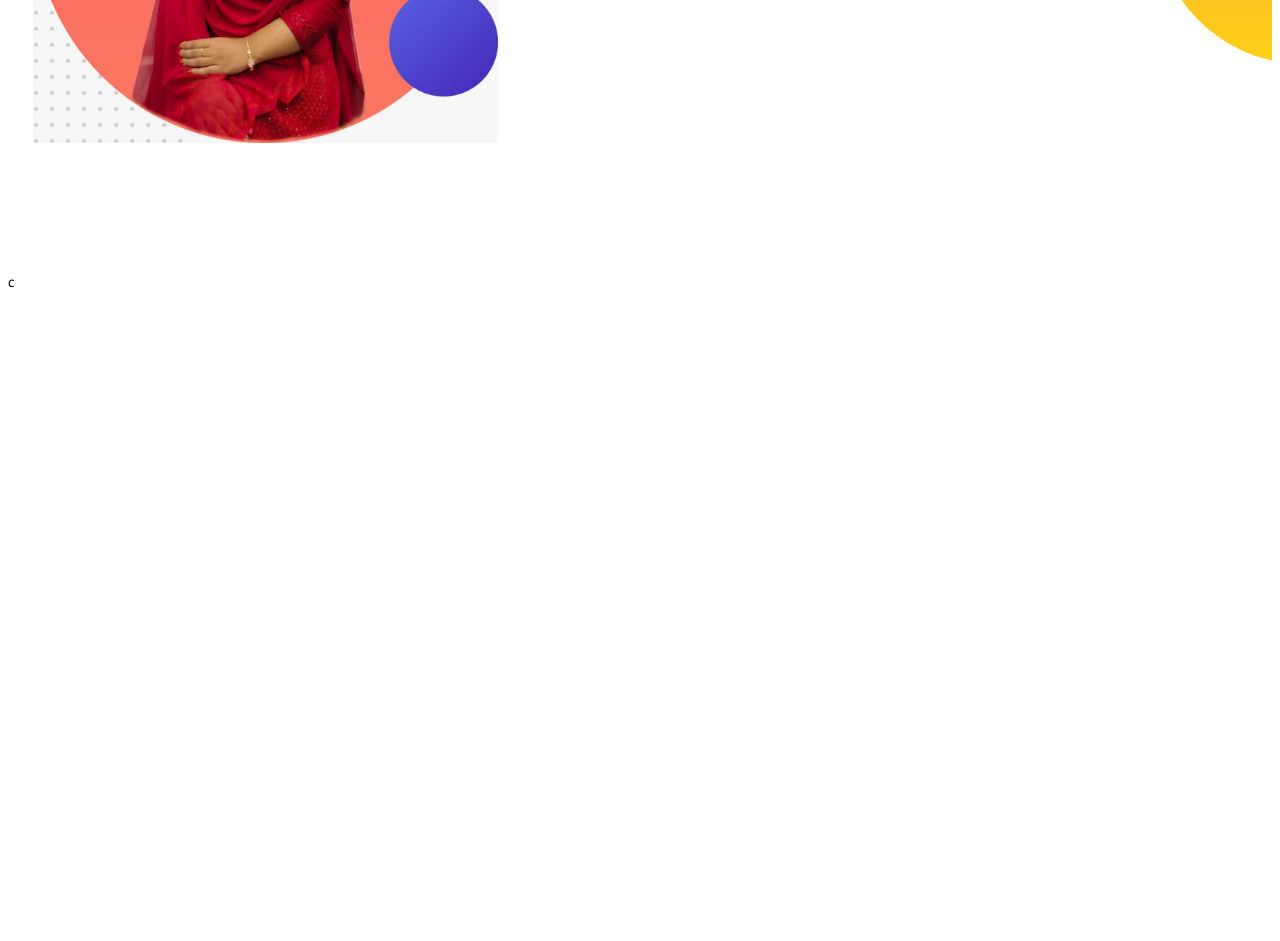
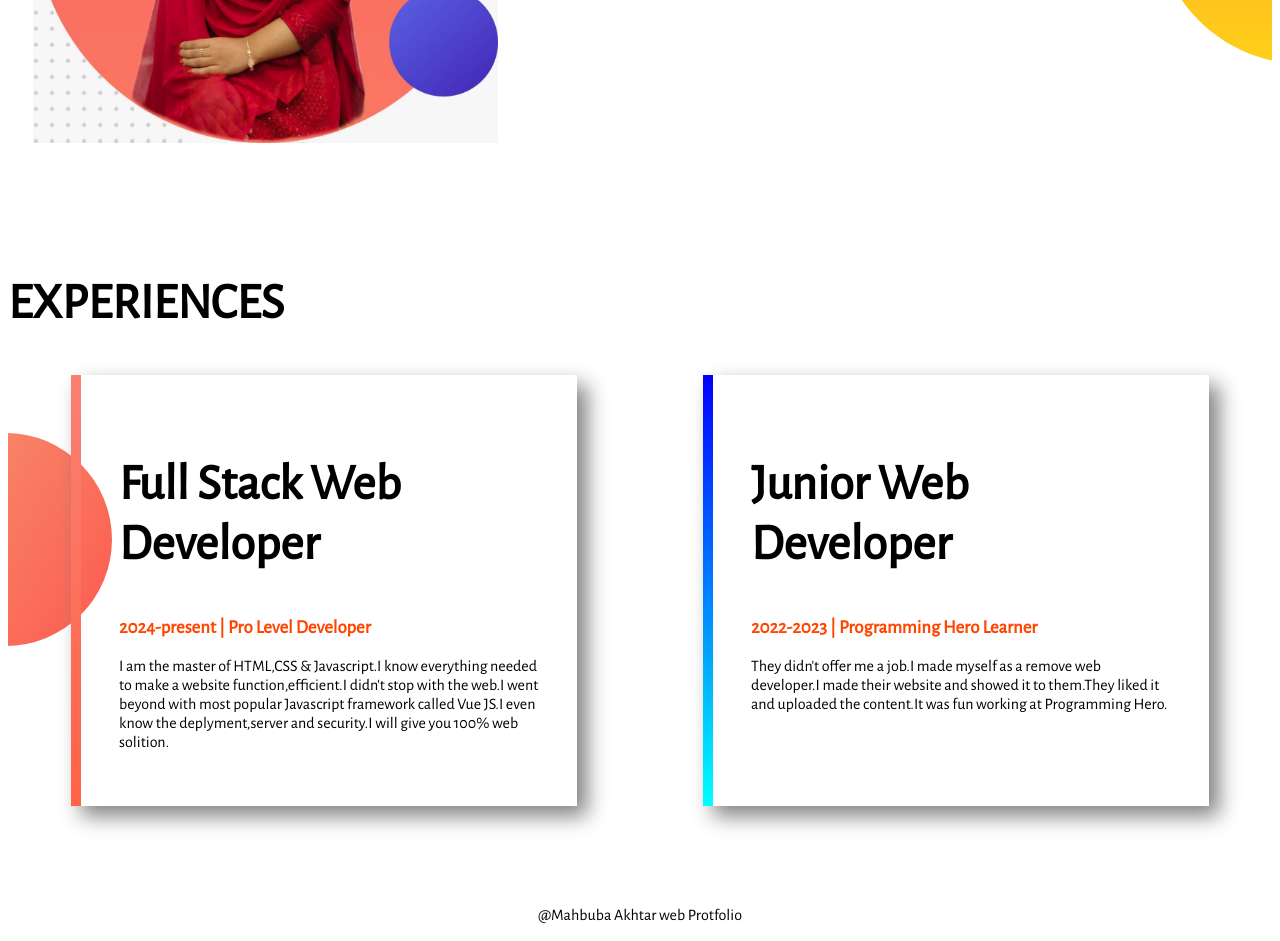
Before and after one commit to mahbubaAkhtar/developer-portfolio, a plain HTML site: page index.html in a window 1280 px wide. Shown: the part 966-1907 px from the top of the page. Before the commit the page ends 1266 px from the top, so only its background shows below. Drawn offline with nearby package versions, Linux system fonts and the light colour scheme.

Commit message:
update experience section

```diff
--- a/index.html
+++ b/index.html
@@ -11,9 +11,9 @@
     <link rel="stylesheet" href="style.css">
 </head>
 <body>
-    <section class="top-banner">
+    <section class="top-banner flexible">
         <div class="half-width">
-            <h1>WELCOME TO <br><span id="name-color">MAHBUBA AKHTAR'S </span> WORLD</h1>
+            <h1>WELCOME TO <br><span class="name-color">MAHBUBA AKHTAR'S </span> WORLD</h1>
             <h2>Summary about me</h2>
             <p>This is Mahbuba Akhtar.I'm learning professional web development with programming hero.Our instrutor is Jhanker Mahbub Sir.He is the world class best instrutor.Apart from this, I'm study in Bsc in software enginnering at Daffodil International University.</p>
             <a class="link-button" target="_blank" href="https://www.linkedin.com/in/umme-mahbuba-akhtar-jidni-8b5422200">Hire Me</a>
@@ -23,7 +23,7 @@
             <img src="images/jidni.jpeg" alt="Mahbuba's photo">
         </div>
     </section>
-    <section class="next-target">
+    <section class="next-target flexible">
         <div class="half-width">
             <img src="images/jidni-2.jpeg" alt="">
         </div>
@@ -33,7 +33,25 @@
             <p>I alreday learned the basic HTML & CSS.I can build any simple website.I can even teach my friends how to make simple website.My goal is to build 3 websites & learn advance topics.</p>
             <a class="link-button" target="_blank" href="">DOWNLOAD RESUME</a>
         </div>
-    </section>c
+    </section>
+    <section class="experience-area">
+        <h1>EXPERIENCES</h1>
+        <div class="flexible">
+            <div id="fullStack-box-color" class="experience-box">
+                <h1>Full Stack Web Developer</h1>
+                <h3 class="name-color">2024-present | Pro Level Developer</h3>
+                <p>I am the master of HTML,CSS & Javascript.I know everything needed to make a website function,efficient.I didn't stop with the web.I went beyond with most popular Javascript framework called Vue JS.I even know the deplyment,server and security.I will give you 100% web solition.</p>
+            </div>
+            <div id="junior-box-color" class="experience-box">
+                <h1>Junior Web Developer</h1>
+                <h3 class="name-color">2022-2023 | Programming Hero Learner</h3>
+                <p>They didn't offer me a job.I made myself as a remove web developer.I made their website and showed it to them.They liked it and uploaded the content.It was fun working at Programming Hero.</p>
+            </div>
+        </div>
+    </section>
+    <footer>
+        <p>@Mahbuba Akhtar web Protfolio</p>
+    </footer>
 
 </body>
 </html>
--- a/style.css
+++ b/style.css
@@ -5,10 +5,10 @@ h1{
     font-size: 50px;
 }
 
-#name-color{
-    color: red;
+.name-color{
+    color: orangered;
 }
-section{
+.flexible{
     display: flex;
     margin-bottom: 100px;
 }
@@ -36,3 +36,30 @@ section{
     background-repeat: no-repeat;
     background-position: right;
 }
+.experience-area{
+    background-image: url(images/exp-bg.png);
+    background-repeat: no-repeat;
+    background-position: left;
+
+}
+.experience-box{
+    width: 40%;
+    margin-left: 5%;
+    margin-right: 5%;
+    padding: 3%;
+    box-shadow: 10px 10px 20px gray ;
+
+}
+#fullStack-box-color{
+    border-left: 10px solid;
+    border-image: linear-gradient(salmon, tomato);
+    border-image-slice: 1;
+}
+#junior-box-color{
+    border-left: 10px solid;
+    border-image: linear-gradient(blue, cyan);
+    border-image-slice: 1;
+}
+footer p{
+    text-align: center;
+}
```
Also changed, not shown: images/exp-bg.png (added).
